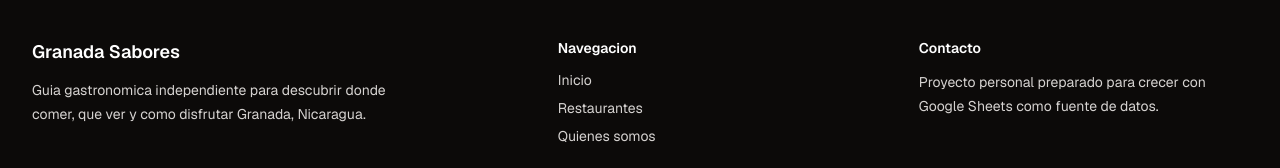
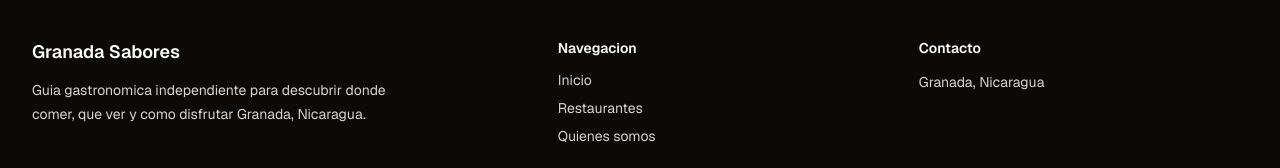
Before and after one commit to joelchavarria/RALL-GR-NI, a Next.js app: page / in a window 1280 px wide. Shown: the part 3383-3551 px from the top of the page. Built offline with nearby package versions, Linux system fonts and the light colour scheme.

Commit message:
Update footer contact copy

```diff
--- a/src/components/Footer.tsx
+++ b/src/components/Footer.tsx
@@ -22,8 +22,7 @@ export function Footer() {
         <div>
           <p className="text-sm font-semibold">Contacto</p>
           <p className="mt-3 text-sm leading-6 text-stone-300">
-            Proyecto personal preparado para crecer con Google Sheets como fuente de
-            datos.
+            Granada, Nicaragua
           </p>
         </div>
       </div>
```
